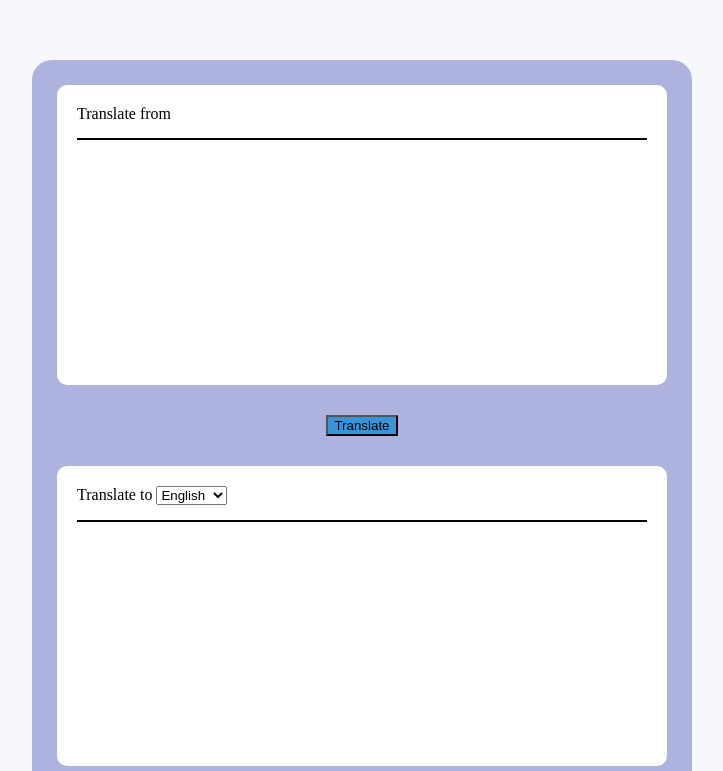
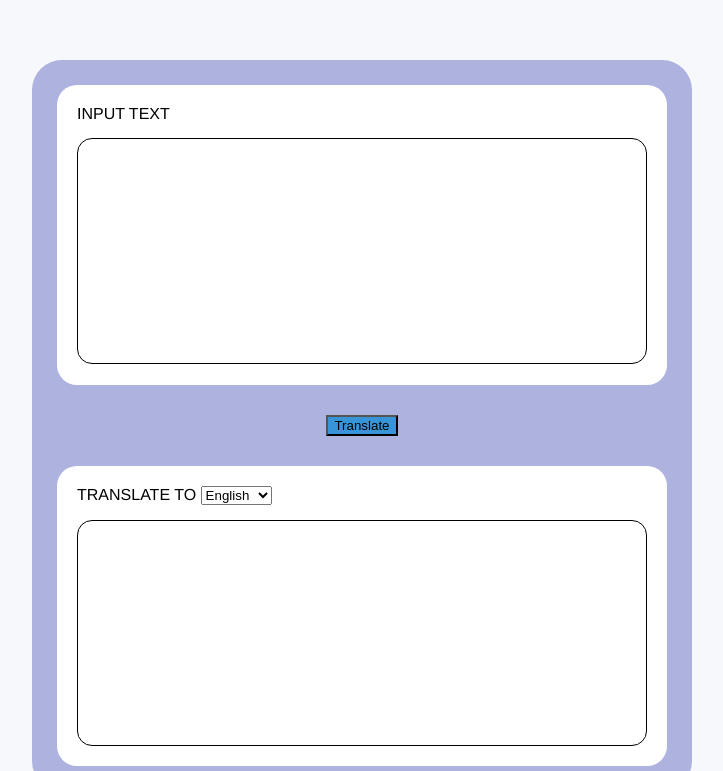
Before and after one commit to KonstHardy/online-translator__google-api, a plain HTML site: page index.html in a window 1280 px wide. Shown: the part 140-911 px from the top of the page, without its empty margins (278-1001 px from the left). Drawn offline with Linux system fonts and the light colour scheme.

Commit message:
[fix] styles
[fix] styles

```diff
--- a/index.html
+++ b/index.html
@@ -15,7 +15,7 @@
             <option value="en">English</option>
             <option value="ru">Russian</option>
           </select> -->
-          <label class="form__label" for="lang__from">Translate from</label>
+          <label class="form__label" for="lang__from">Input text</label>
           <textarea
             class="form__text"
             name="text"
--- a/styles.css
+++ b/styles.css
@@ -7,6 +7,7 @@ html {
   box-sizing: inherit;
 }
 body {
+  font-family: Helvetica, sans-serif;
   min-width: 320px;
   margin: 0;
   background: #f7f8fb;
@@ -19,24 +20,31 @@ body {
 }
 .form {
   padding: 25px;
-  border-radius: 20px;
+  border-radius: 30px;
   background: #adb2df;
 }
 .form__lang-block {
   padding: 20px;
   height: 300px;
   background-color: #ffffff;
-  border-radius: 10px;
+  border-radius: 20px;
+}
+.form__label {
+  text-transform: uppercase;
 }
 .form__text {
   display: block;
   width: 100%;
-  height: 90%;
+  height: 87%;
+  padding: 15px;
   margin-top: 15px;
-  border-top: 2px solid #000;
+  border-radius: 15px;
+  border: 1px solid #000;
+  /* border-top: 2px solid #000;
   border-left: none;
   border-right: none;
-  border-bottom: none;
+  border-bottom: none; */
+
   outline: none;
   resize: none;
 }
```
